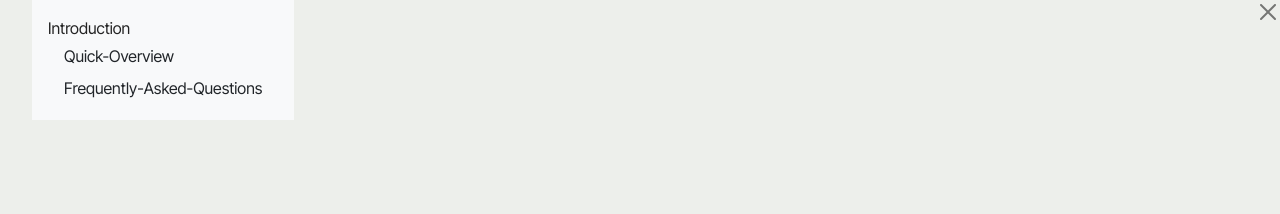
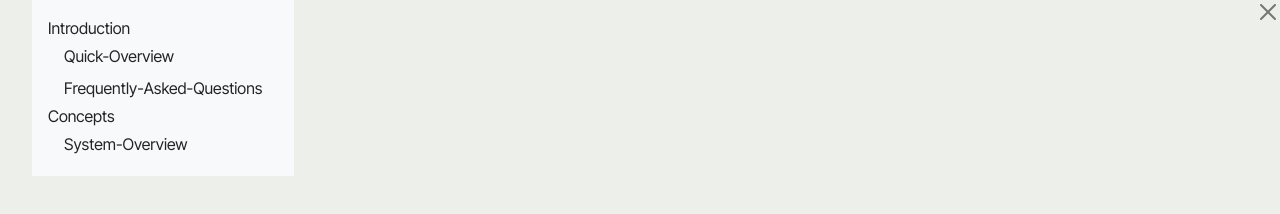
Before and after one commit to ExoOnix/OnixOS, a plain HTML site: page documentation/index.html in a window 1280 px wide. Drawn offline with nearby package versions, Linux system fonts and the light colour scheme; files that its build step writes are made by us from their sources.

Commit message:
New page

```diff
--- a/documentation/index.js
+++ b/documentation/index.js
@@ -4,6 +4,9 @@ document.addEventListener("DOMContentLoaded", function () {
     Introduction: {
       "Quick-Overview": "overview.md",
       "Frequently-Asked-Questions": "faq.md",
+    },
+    Concepts: {
+      "System-Overview": "concepts/os-core-concepts.md",
     }
   };
 
```
Also changed, not shown: assets/style.css (line endings or trailing spaces), 1 other file.
